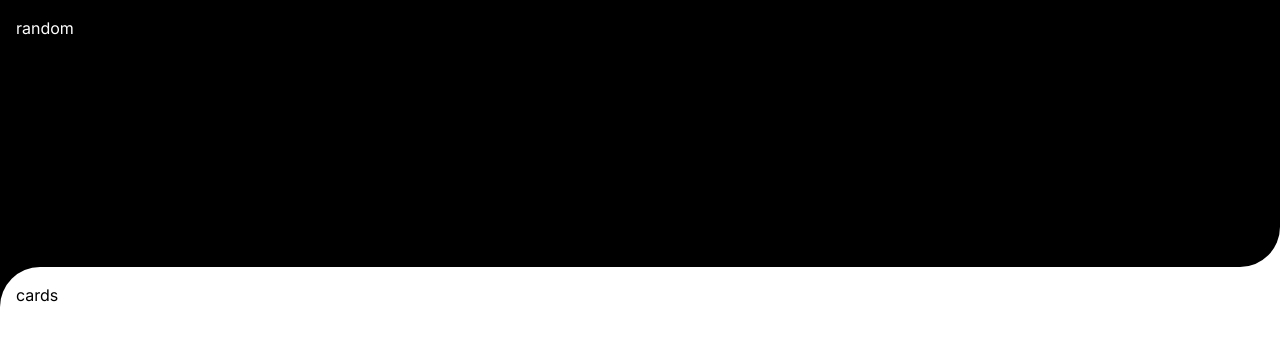
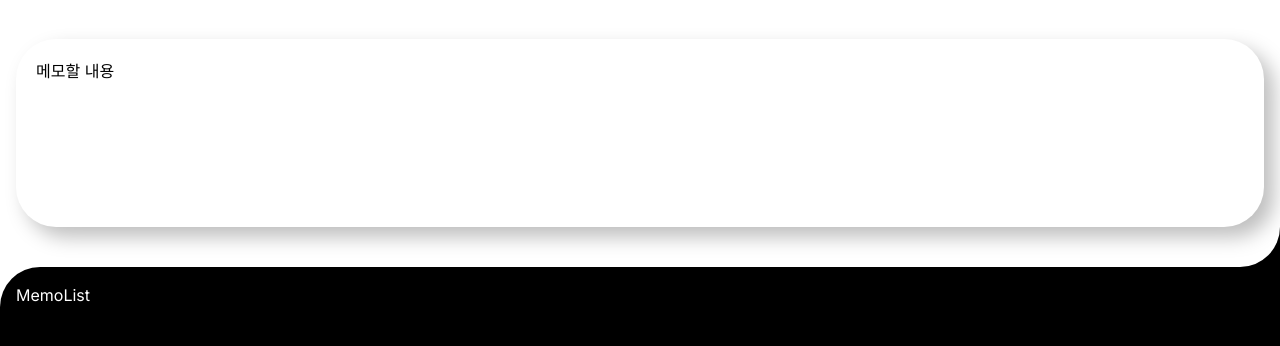
Before and after one commit to itscold96/memo-lie, a Next.js app: page / in a window 1280 px wide. Shown: the top 346 px of the page. Built offline with nearby package versions, Linux system fonts and the light colour scheme.

Commit message:
Style: 홈화면 레이아웃 및 상단메모 카드 레이아웃 제작

```diff
--- a/app/page.tsx
+++ b/app/page.tsx
@@ -1,24 +1,11 @@
+import MemoCards from '@/components/template/MemoCards';
+import MemoList from '@/components/template/MemoList';
+
 export default function Home() {
   return (
-    <main className={'h-full w-full'}>
-      <div className={'flex-col h-full w-full'}>
-        <section className={'bg-white  h-1/3'}>
-          <article
-            className={
-              'h-full w-full bg-black rounded-br-[2.5rem] text-white p-4 '
-            }
-          >
-            random
-          </article>
-        </section>
-        <section className={'bg-black h-full w-full'}>
-          <article
-            className={'h-full w-full bg-white rounded-tl-[2.5rem] p-4 '}
-          >
-            cards
-          </article>
-        </section>
-      </div>
+    <main className={'flex-col h-full w-full'}>
+      <MemoCards />
+      <MemoList />
     </main>
   );
 }
--- /dev/null
+++ b/components/@home/randomMemoCard/memoCard.tsx
@@ -0,0 +1,9 @@
+function MemoCard() {
+  return (
+    <div className={'h-4/5 w-full rounded-[2.5rem] shadow-my-shadow p-5'}>
+      메모할 내용
+    </div>
+  );
+}
+
+export default MemoCard;
--- /dev/null
+++ b/components/template/MemoCards.tsx
@@ -0,0 +1,17 @@
+import MemoCard from '@/components/@home/randomMemoCard/memoCard';
+
+function MemoCards() {
+  return (
+    <section className={'bg-black h-1/3'}>
+      <article
+        className={
+          'flex justify-center items-center  h-full w-full bg-white rounded-br-[2.5rem] p-4 '
+        }
+      >
+        <MemoCard />
+      </article>
+    </section>
+  );
+}
+
+export default MemoCards;
--- /dev/null
+++ b/components/template/MemoList.tsx
@@ -0,0 +1,13 @@
+function MemoList() {
+  return (
+    <section className={'bg-white h-full w-full'}>
+      <article
+        className={'h-full w-full bg-black rounded-tl-[2.5rem] p-4 text-white'}
+      >
+        MemoList
+      </article>
+    </section>
+  );
+}
+
+export default MemoList;
--- a/tailwind.config.ts
+++ b/tailwind.config.ts
@@ -1,17 +1,20 @@
-import type { Config } from "tailwindcss";
+import type { Config } from 'tailwindcss';
 
 const config: Config = {
   content: [
-    "./pages/**/*.{js,ts,jsx,tsx,mdx}",
-    "./components/**/*.{js,ts,jsx,tsx,mdx}",
-    "./app/**/*.{js,ts,jsx,tsx,mdx}",
+    './pages/**/*.{js,ts,jsx,tsx,mdx}',
+    './components/**/*.{js,ts,jsx,tsx,mdx}',
+    './app/**/*.{js,ts,jsx,tsx,mdx}',
   ],
   theme: {
     extend: {
+      boxShadow: {
+        'my-shadow': '10px 10px 20px #bebebe, -20px -20px 30px #ffffff',
+      },
       backgroundImage: {
-        "gradient-radial": "radial-gradient(var(--tw-gradient-stops))",
-        "gradient-conic":
-          "conic-gradient(from 180deg at 50% 50%, var(--tw-gradient-stops))",
+        'gradient-radial': 'radial-gradient(var(--tw-gradient-stops))',
+        'gradient-conic':
+          'conic-gradient(from 180deg at 50% 50%, var(--tw-gradient-stops))',
       },
     },
   },
```
